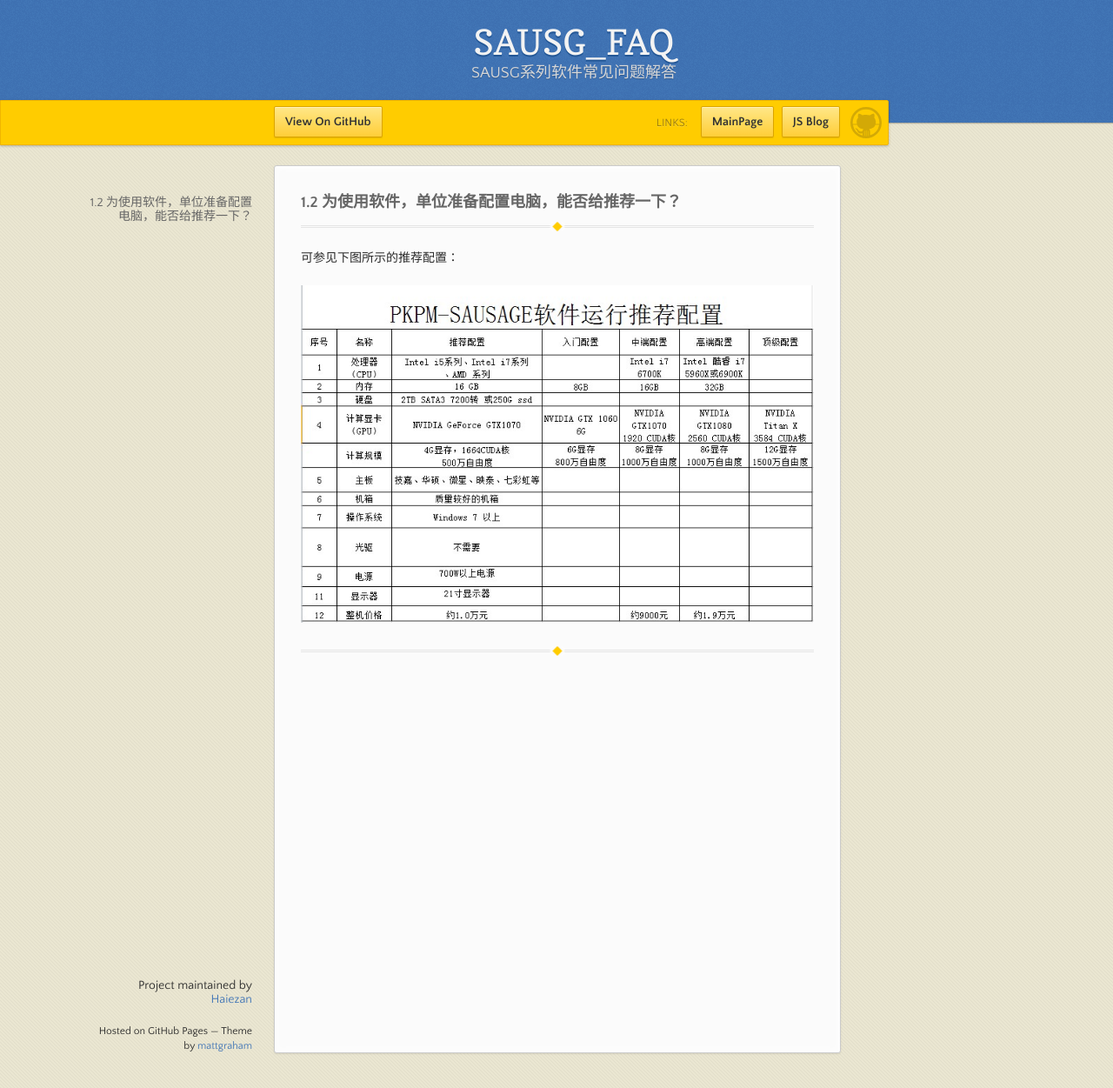
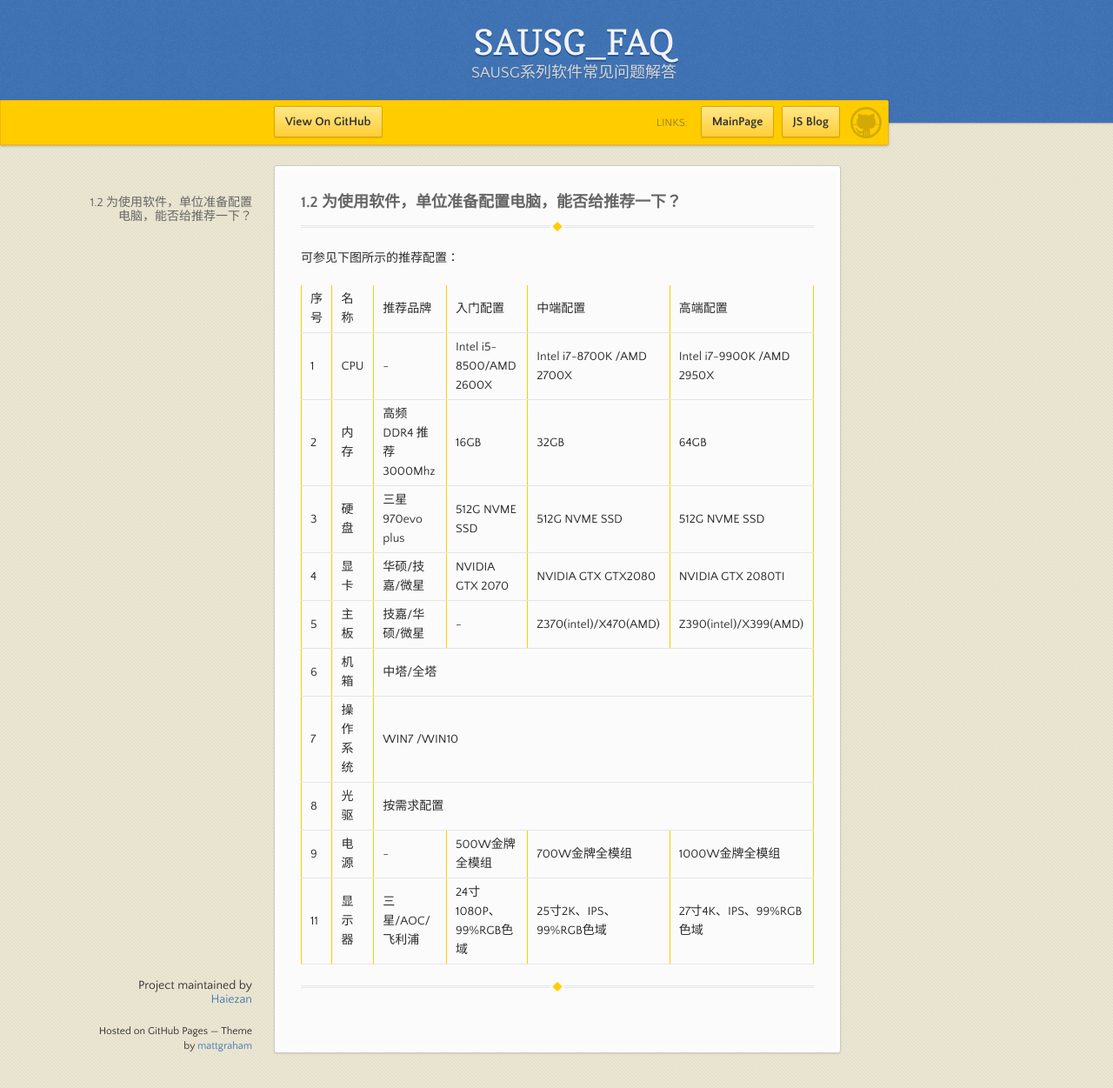
Before and after one commit to Haiezan/SAUSG_FAQ, a Jekyll site: the page built from 1.安装问题/1.3.为使用软件,单位准备配置电脑,能否给推荐一下.md, in a window 1280 px wide and 1251 px high. Shown: the whole window at 87% size. Built offline with Jekyll 4.4.1, drawn with Linux system fonts in a browser that asks for light colours; our own code applies the rules of GitHub Pages for plain Markdown files; comment, search, counter and statistics services are not loaded.

Commit message:
Update 1.3.为使用软件,单位准备配置电脑,能否给推荐一下.md

```diff
--- a/1.安装问题/1.3.为使用软件,单位准备配置电脑,能否给推荐一下.md
+++ b/1.安装问题/1.3.为使用软件,单位准备配置电脑,能否给推荐一下.md
@@ -3,6 +3,86 @@
 
 可参见下图所示的推荐配置：
 
-![](./image/1.3-1.jpg)
+<table>
+   <tr>
+      <td>序号</td>
+      <td>名称</td>
+      <td>推荐品牌</td>
+      <td>入门配置</td>
+      <td>中端配置</td>
+      <td>高端配置</td>
+   </tr>
+   <tr>
+      <td>1</td>
+      <td>CPU</td>
+      <td>-</td>
+      <td>Intel i5-8500/AMD 2600X</td>
+      <td>Intel i7-8700K /AMD 2700X</td>
+      <td>Intel i7-9900K /AMD 2950X</td>
+   </tr>
+   <tr>
+      <td>2</td>
+      <td>内存</td>
+      <td>高频DDR4 推荐3000Mhz</td>
+      <td>16GB</td>
+      <td>32GB</td>
+      <td>64GB</td>
+   </tr>
+   <tr>
+      <td>3</td>
+      <td>硬盘</td>
+      <td>三星970evo plus</td>
+      <td>512G NVME SSD</td>
+      <td>512G NVME SSD</td>
+      <td>512G NVME SSD</td>
+   </tr>
+   <tr>
+      <td>4</td>
+      <td>显卡</td>
+      <td>华硕/技嘉/微星</td>
+      <td>NVIDIA GTX 2070</td>
+      <td>NVIDIA GTX GTX2080</td>
+      <td>NVIDIA GTX 2080TI</td>
+   </tr>
+   <tr>
+      <td>5</td>
+      <td>主板</td>
+      <td>技嘉/华硕/微星</td>
+      <td>-</td>
+      <td>Z370(intel)/X470(AMD)</td>
+      <td>Z390(intel)/X399(AMD)</td>
+   </tr>
+   <tr>
+      <td>6</td>
+      <td>机箱</td>
+      <td colspan="4">中塔/全塔</td>
+   </tr>
+   <tr>
+      <td>7</td>
+      <td>操作系统</td>
+      <td colspan="4">WIN7 /WIN10</td>
+   </tr>
+   <tr>
+      <td>8</td>
+      <td>光驱</td>
+      <td colspan="4">按需求配置</td>
+   </tr>
+   <tr>
+      <td>9</td>
+      <td>电源</td>
+      <td>-</td>
+      <td>500W金牌全模组</td>
+      <td>700W金牌全模组</td>
+      <td>1000W金牌全模组</td>
+   </tr>
+   <tr>
+      <td>11</td>
+      <td>显示器</td>
+      <td>三星/AOC/飞利浦</td>
+      <td>24寸1080P、99%RGB色域</td>
+      <td>25寸2K、IPS、99%RGB色域</td>
+      <td>27寸4K、IPS、99%RGB色域</td>
+   </tr>
+</table>
 
 ---
```
